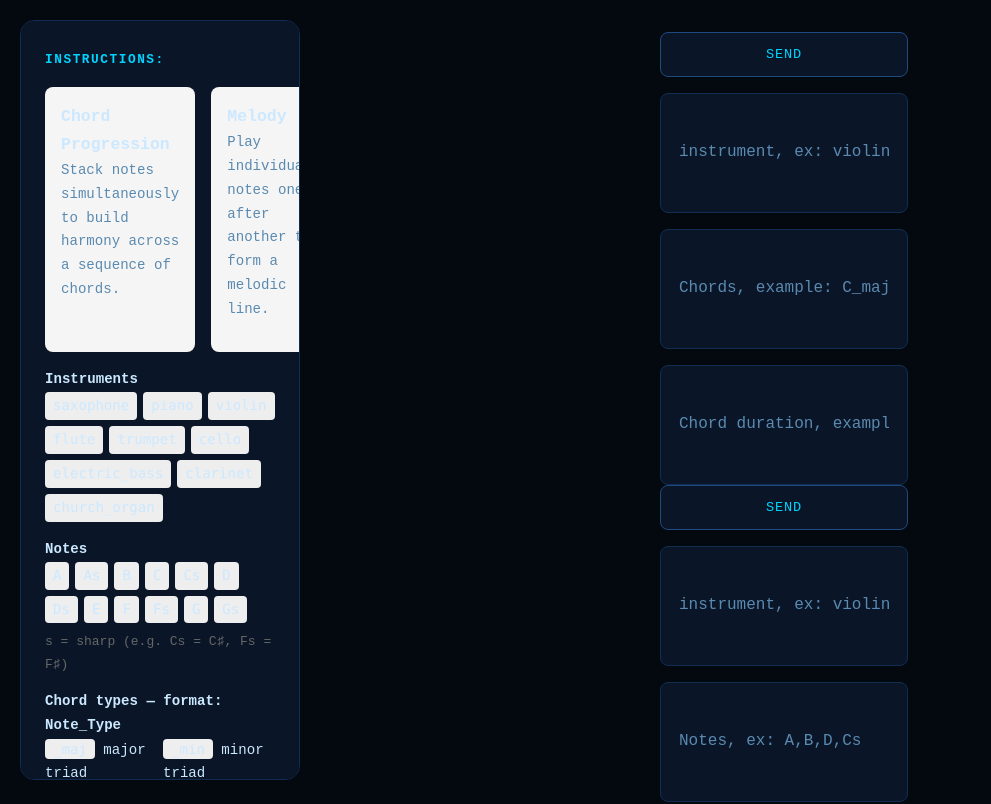
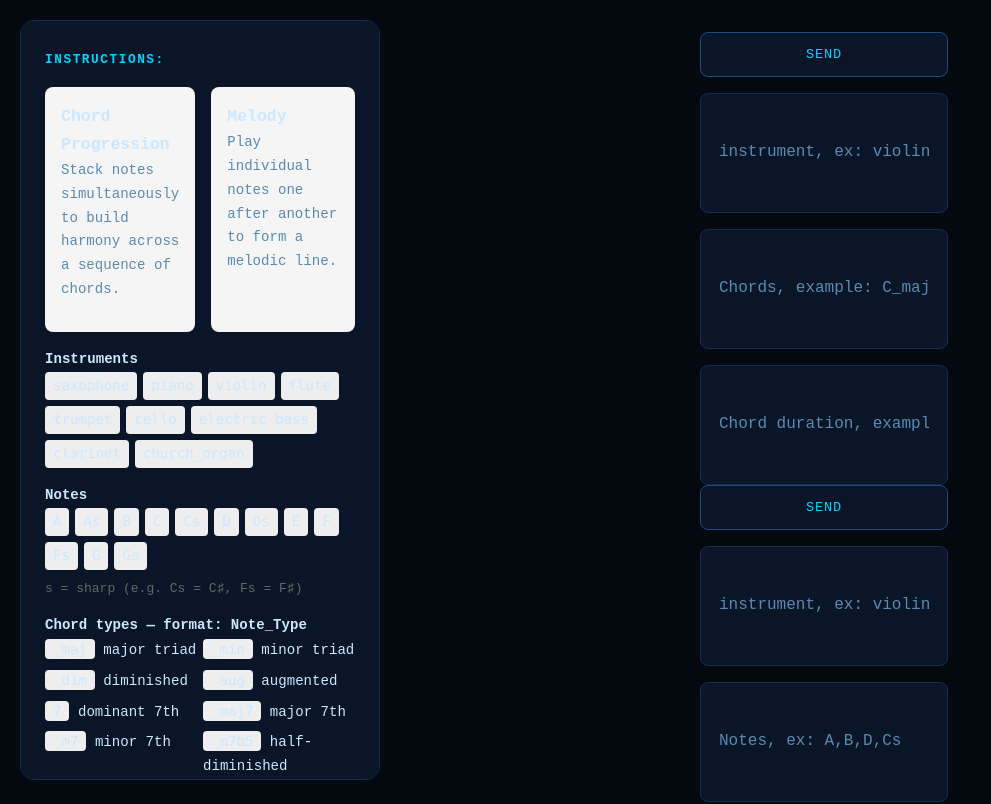
Before and after one commit to daniel-c-silva/SynthBridge, a React (Create React App) app in the folder frontend/: page / in a window 1280 px wide. Shown: the top 804 px of the page, without its empty margins (0-991 px from the left). Built offline with nearby package versions, Linux system fonts and the light colour scheme.

Commit message:
Adjust padding and sidebar width in App.css

```diff
--- a/frontend/src/App.css
+++ b/frontend/src/App.css
@@ -48,7 +48,7 @@ body {
   align-items: center;
   justify-content: center;
   min-height: 100vh;
-  padding: 2rem 2rem 2rem 320px; /* leaves room for the fixed sidebar */
+  padding: 2rem 2rem 2rem 400px; /* leaves room for the fixed sidebar */
 }
 
 /* ---- Form ---- */
@@ -148,7 +148,7 @@ body {
   left: 20px;
   top: 20px;
   bottom: 20px;           /* stretches to near bottom of viewport */
-  width: 280px;
+  width: 360px;
   background-color: var(--surface);
   color: var(--text);
   padding: 28px 24px;
```
